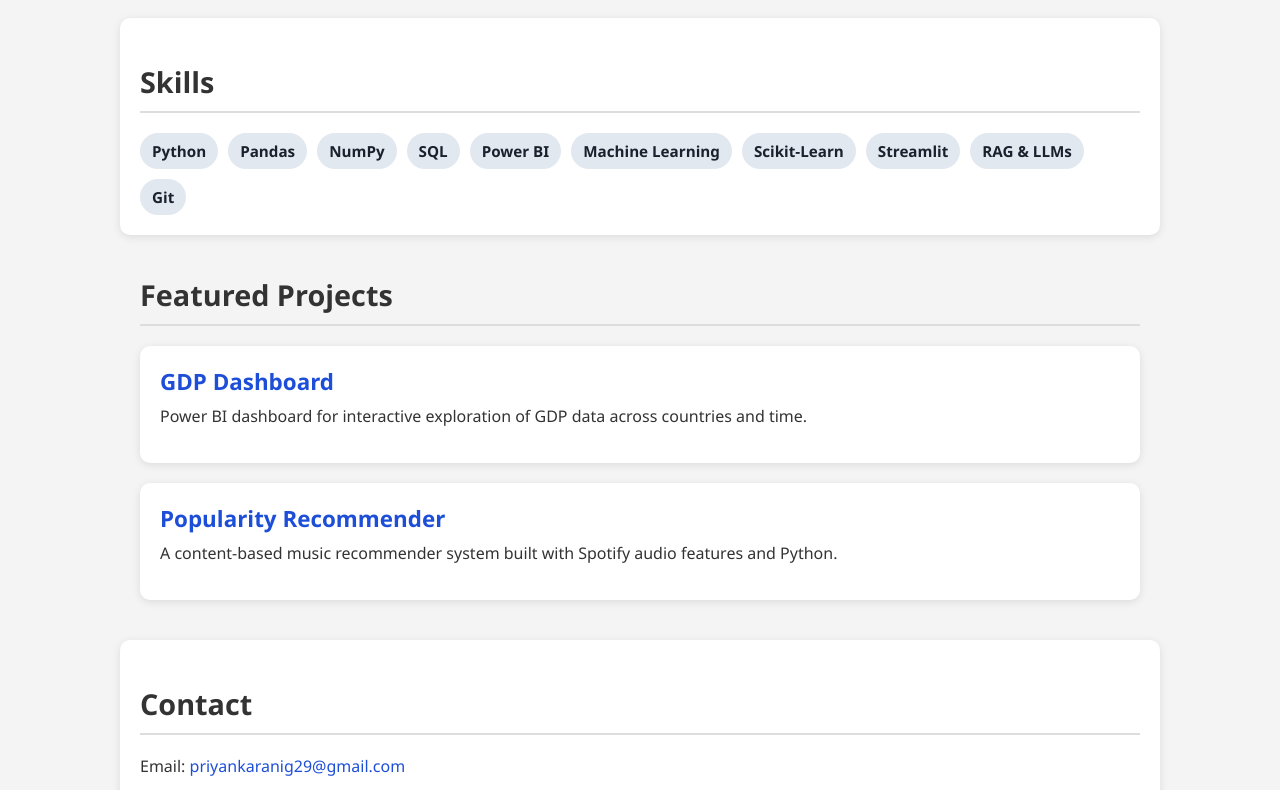
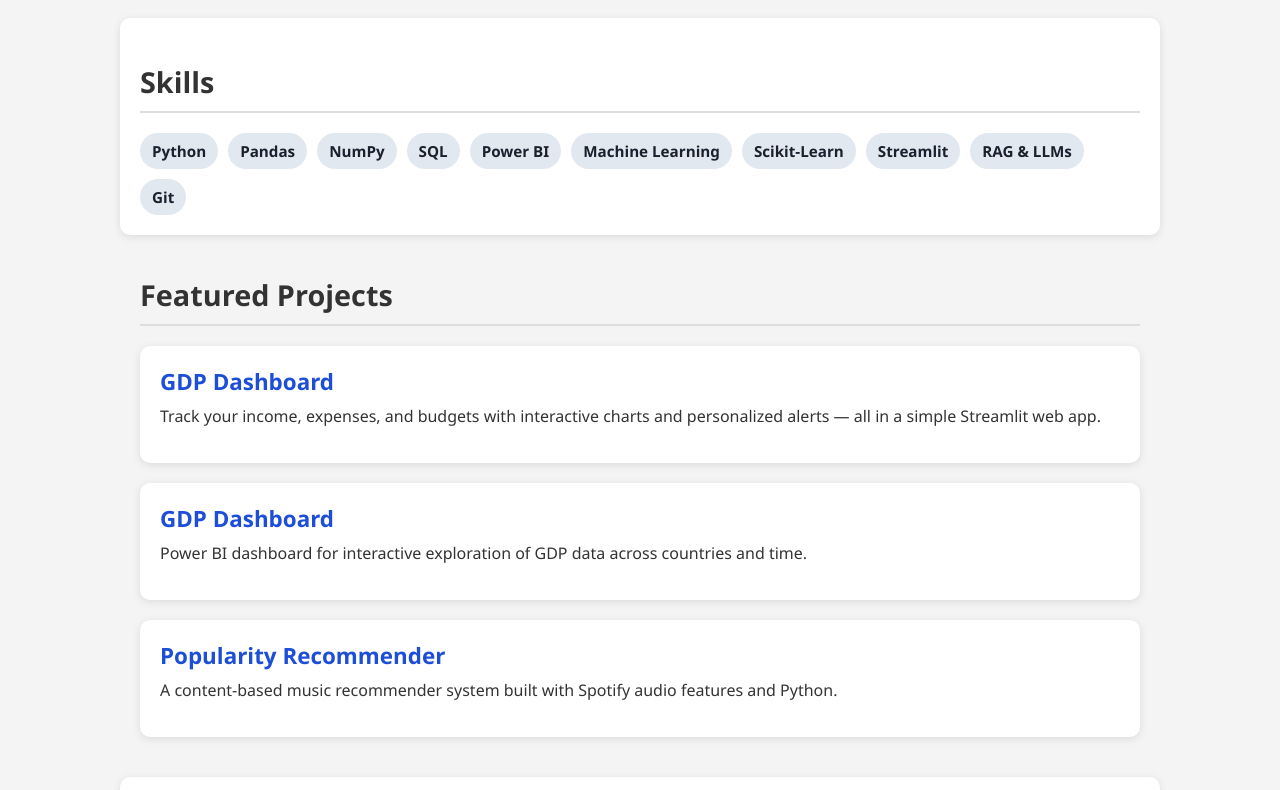
Before and after one commit to Priyankarani29/Priyankarani29.github.io, a plain HTML site: page index.html in a window 1280 px wide. Shown: the part 500-1290 px from the top of the page. Drawn offline with Linux system fonts and the light colour scheme.

Commit message:
Update index.html

```diff
--- a/index.html
+++ b/index.html
@@ -121,6 +121,11 @@
     <h2>Featured Projects</h2>
 
     <div class="repo">
+      <a href="https://github.com/Priyankarani29/Finance" target="_blank">GDP Dashboard</a>
+      <p>Track your income, expenses, and budgets with interactive charts and personalized alerts — all in a simple Streamlit web app.</p>
+    </div>
+
+    <div class="repo">
       <a href="https://github.com/Priyankarani29/gdp-dashboard" target="_blank">GDP Dashboard</a>
       <p>Power BI dashboard for interactive exploration of GDP data across countries and time.</p>
     </div>
```
